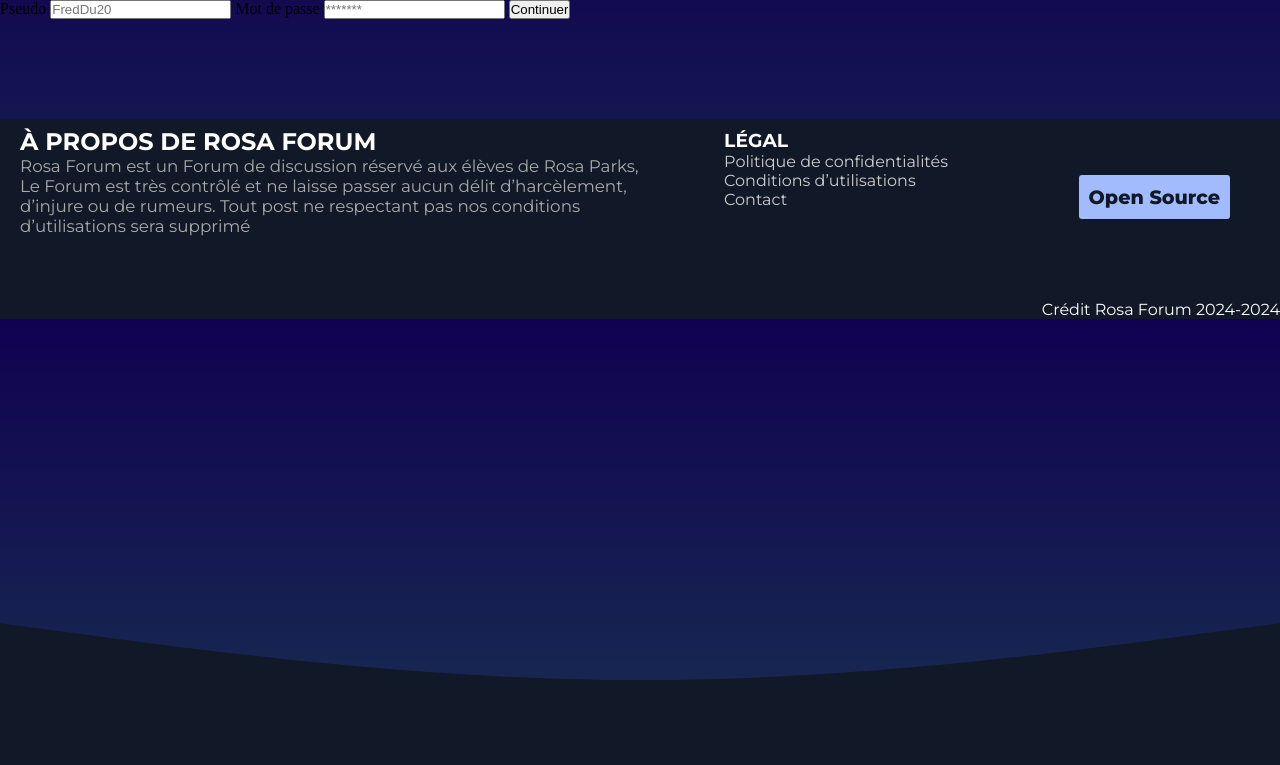
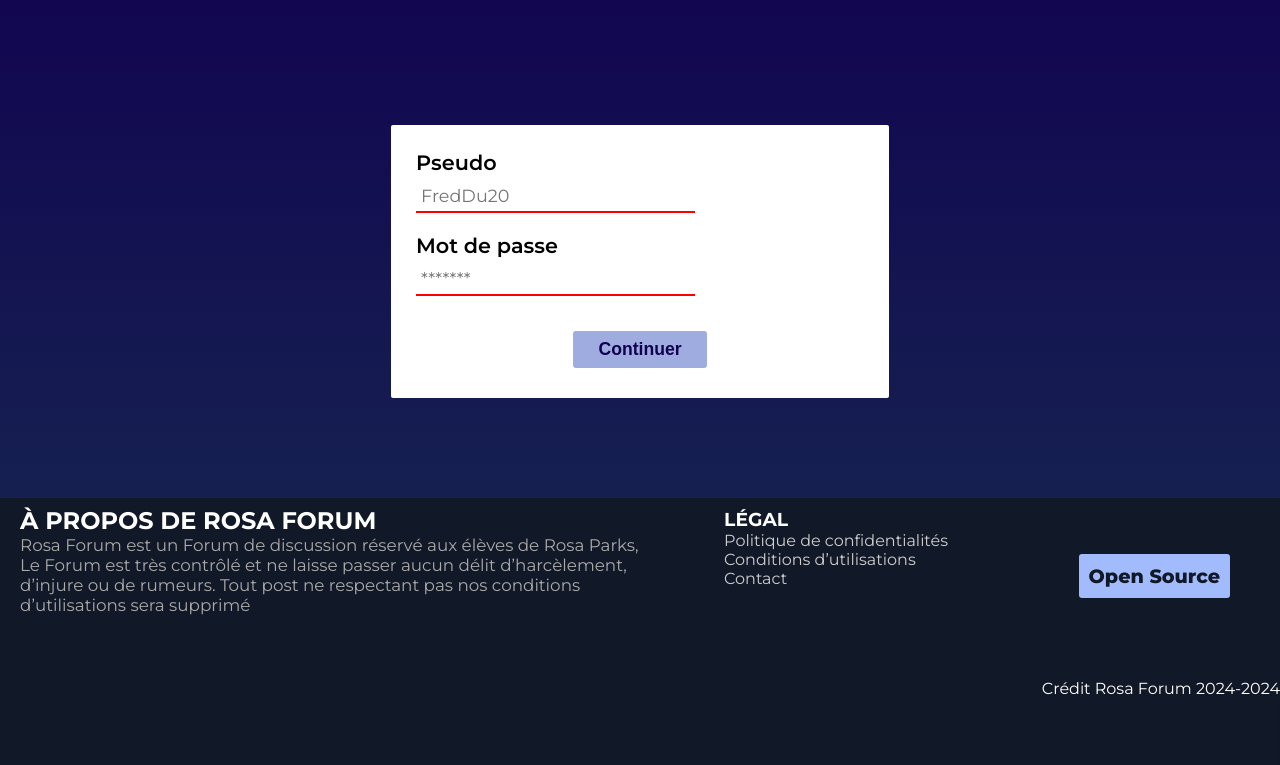
Before and after one commit to Ruma595/rosaforum, a Flask app: page /?stat=login in a window 1280 px wide. Shown: the part 85-850 px from the top of the page. Run offline with Flask 3, Linux system fonts and the light colour scheme.

Commit message:
> Style des pages

```diff
--- a/static/style.css
+++ b/static/style.css
@@ -236,3 +236,55 @@ body {
     bottom: 0;
     right: 0;
 }
+
+.signin-form {
+    font-family: "Montserrat";
+    display: flex;
+    flex-direction: column;
+    width: 35%;
+    height: 100%;
+    background-color: white;
+    border-radius: 2px;
+    padding: 25px;
+    margin-left: auto;
+    margin-right: auto;
+    margin-top: 125px;
+}
+
+#username, #password {
+    width: 60%;
+    outline: none;
+    border:none;
+    border-bottom: 2px solid rgb(24, 24, 24);
+    padding:5px;
+    font-family: "Montserrat";
+    margin-top: 5px;
+    margin-bottom: 20px;
+    font-size: 1.1em;
+}
+
+#username:required:invalid, #password:required:invalid {
+    border-color: red;
+}
+
+.password, .username {
+    font-size: 1.3em;
+    font-weight: 600;
+}
+
+#submit {
+    background:none;
+    border:none;
+    width: 30%;
+    background-color: #9EACDF;
+    color:#110151;
+    padding: 8px;
+    font-size: 1.1em;
+    font-weight: 600;
+    text-align: center;
+    margin: 15px 0 5px 0;
+    margin-left: auto;
+    margin-right: auto;
+    cursor: pointer;
+    border-radius: 3px;
+}
```
